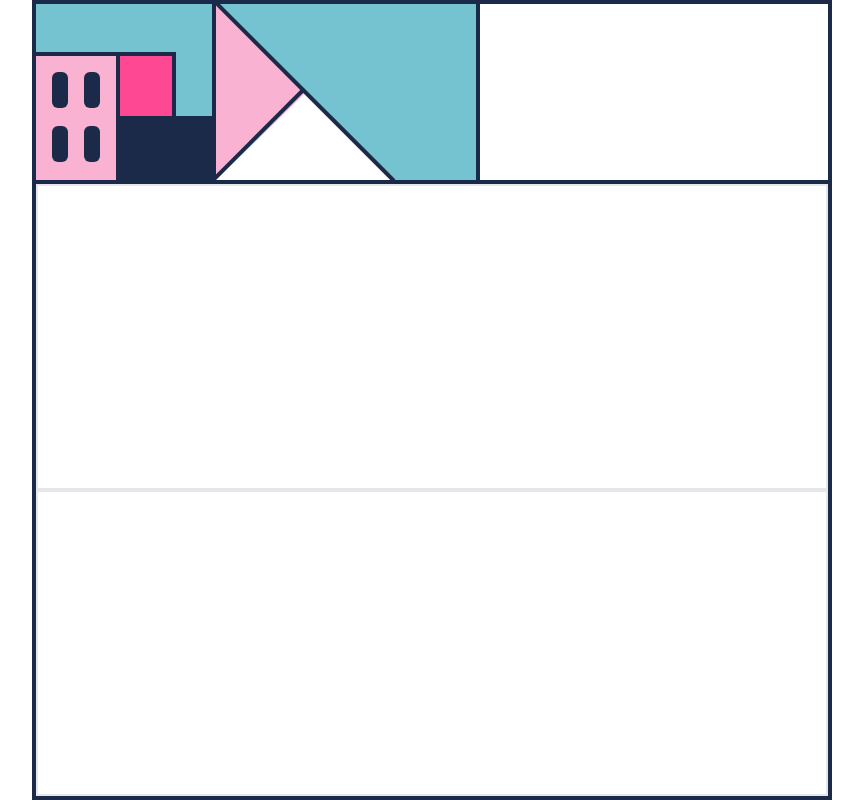
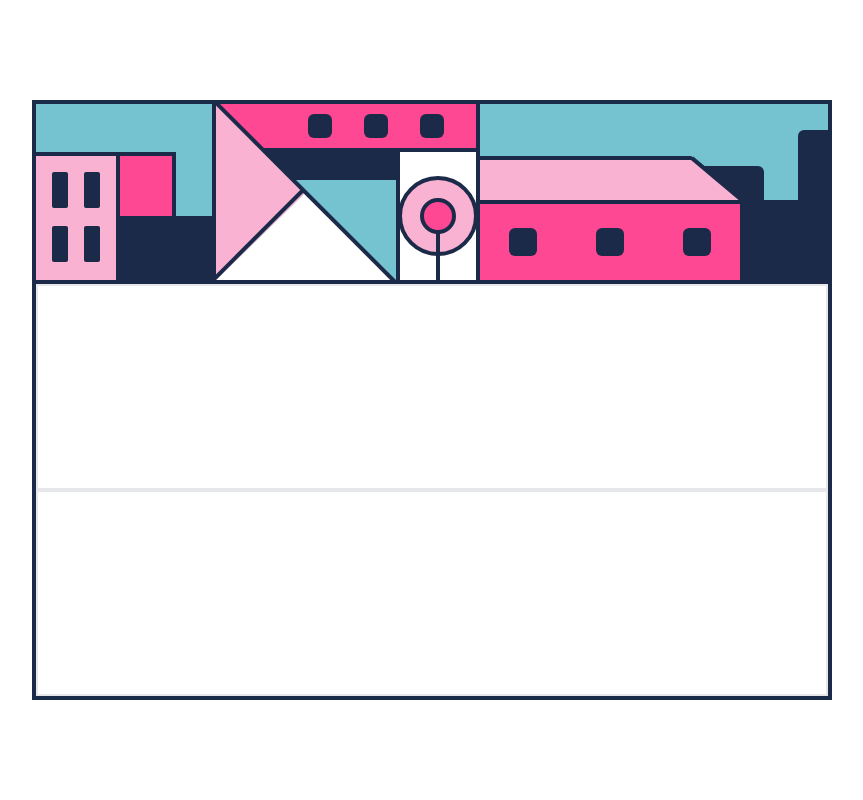
Before and after one commit to fervillalbag/drawing-with-code, a Next.js app: page / in a window 1280 px wide. Shown: the whole page, without its empty margins (208-1071 px from the left). Built offline with nearby package versions, Linux system fonts and the light colour scheme.

Commit message:
feat: first row

```diff
--- a/src/pages/index.tsx
+++ b/src/pages/index.tsx
@@ -3,14 +3,14 @@ import Image from "next/image";
 export default function Home() {
   return (
     <main className="w-[900px] grid place-items-center md:w-screen h-screen">
-      <div className="w-[800px] h-[800px] border-4 border-custom-blue grid place-items-center grid-rows-[180px_1fr_1fr]">
+      <div className="w-[800px] h-[600px] border-4 border-custom-blue grid place-items-center grid-rows-[180px_1fr_1fr]">
         <div className="flex w-full h-full relative border-4 border-custom-blue border-t-0 border-l-0 border-r-0">
           <div className="w-[180px] bg-custom-light-blue h-full border-r-4 border-custom-blue relative">
             <div className="absolute z-10 bottom-0 left-0 w-[84px] border-4 border-b-0 border-l-0 border-custom-blue h-32 bg-custom-pink grid grid-cols-2 p-4 gap-4">
-              <div className="w-4 h-[36px] bg-custom-blue rounded-md" />
-              <div className="w-4 h-[36px] bg-custom-blue rounded-md" />
-              <div className="w-4 h-[36px] bg-custom-blue rounded-md" />
-              <div className="w-4 h-[36px] bg-custom-blue rounded-md" />
+              <div className="w-4 h-[36px] bg-custom-blue rounded-sm" />
+              <div className="w-4 h-[36px] bg-custom-blue rounded-sm" />
+              <div className="w-4 h-[36px] bg-custom-blue rounded-sm" />
+              <div className="w-4 h-[36px] bg-custom-blue rounded-sm" />
             </div>
 
             <div className="bg-custom-blue w-24 absolute bottom-0 right-0 h-16" />
@@ -18,7 +18,7 @@ export default function Home() {
           </div>
           <div className="relative w-[264px] border-r-4 border-custom-blue h-full bg-custom-light-blue">
             <div
-              className="bg-custom-pink h-full w-[90px]"
+              className="bg-custom-pink h-full w-[90px] z-10 relative"
               style={{
                 clipPath: "polygon(0 0, 0 100%, 100% 50%)",
               }}
@@ -26,12 +26,39 @@ export default function Home() {
             <div
               className="bg-white absolute bottom-0 w-[180px] h-[88px]"
               style={{
-                clipPath:
-                  "polygon(50% 0, 0 100%, 100% 100%)",
+                clipPath: "polygon(50% 0, 0 100%, 100% 100%)",
               }}
             />
-            <div className="w-[254px] h-1 bg-custom-blue rotate-45 absolute -top-[4px] left-0 origin-top-left" />
-            <div className="w-[126px] h-1 bg-custom-blue -rotate-45 absolute bottom-[0] left-0 origin-bottom-left" />
+            <div className="w-[255px] h-1 z-10 bg-custom-blue rotate-45 absolute -top-[4px] left-0 origin-top-left" />
+            <div className="w-[126px] h-1 z-10 bg-custom-blue -rotate-45 absolute bottom-[0] left-0 origin-bottom-left" />
+            <div className="flex gap-8 justify-end items-center w-full h-12 border-b-4 border-custom-blue bg-custom-dark-pink absolute top-0 left-0 z-0">
+              <div className="w-6 h-6 bg-custom-blue rounded-md" />
+              <div className="w-6 h-6 bg-custom-blue rounded-md" />
+              <div className="w-6 h-6 bg-custom-blue rounded-md mr-8" />
+            </div>
+            <div className="bg-custom-blue h-7 w-32 absolute top-12 right-20" />
+            <div className="w-20 h-32 bg-white absolute bottom-0 z-10 right-0 border-l-4 border-custom-blue">
+              <div className="border-4 border-custom-blue w-9 h-9 bg-custom-dark-pink rounded-full absolute top-1/2 left-1/2 -translate-x-1/2 -translate-y-1/2"></div>
+              <div className="border-4 border-custom-blue w-20 -z-10 h-20 bg-custom-pink rounded-full absolute top-1/2 left-1/2 -translate-x-1/2 -translate-y-1/2"></div>
+              <div className="absolute w-1 h-12 bg-custom-blue left-1/2 bottom-0 -translate-x-1/2" />
+            </div>
+          </div>
+          <div className="relative -z-20 w-[calc(100%_-_180px_-_264px)] bg-custom-light-blue">
+            <div className="w-[264px] grid grid-cols-3 place-items-center h-20 border-4 border-custom-blue border-b-0 border-l-0 bg-custom-dark-pink absolute bottom-0 z-20">
+              <div className="bg-custom-blue w-7 h-7 rounded-md" />
+              <div className="bg-custom-blue w-7 h-7 rounded-md" />
+              <div className="bg-custom-blue w-7 h-7 rounded-md" />
+            </div>
+            <div className="absolute w-[68px] h-1 bg-custom-blue right-[76px] bottom-[98px] rotate-[40deg] z-20" />
+            <div
+              className="w-[264px] border-t-4 border-custom-blue h-[45px] absolute bottom-[79px] bg-custom-pink"
+              style={{
+                clipPath: "polygon(0 0, 80% 0, 100% 100%, 0% 100%)",
+              }}
+            />
+            <div className="w-[70px] h-[114px] bg-custom-blue absolute bottom-0 right-16 -z-10 rounded-tr-md"></div>
+            <div className="w-[70px] h-[80px] bg-custom-blue absolute bottom-0 right-0 -z-10"></div>
+            <div className="w-[30px] h-[150px] bg-custom-blue absolute bottom-0 right-0 -z-10 rounded-tl-md"></div>
           </div>
         </div>
         <div className="border-2 w-full h-full"></div>
```
